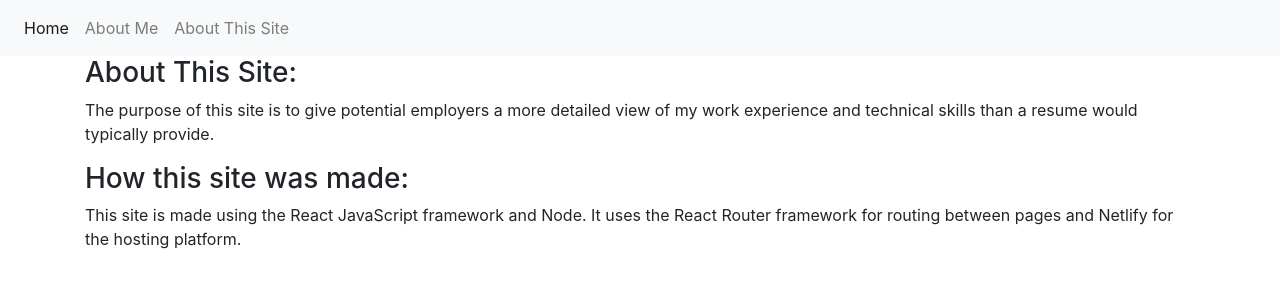
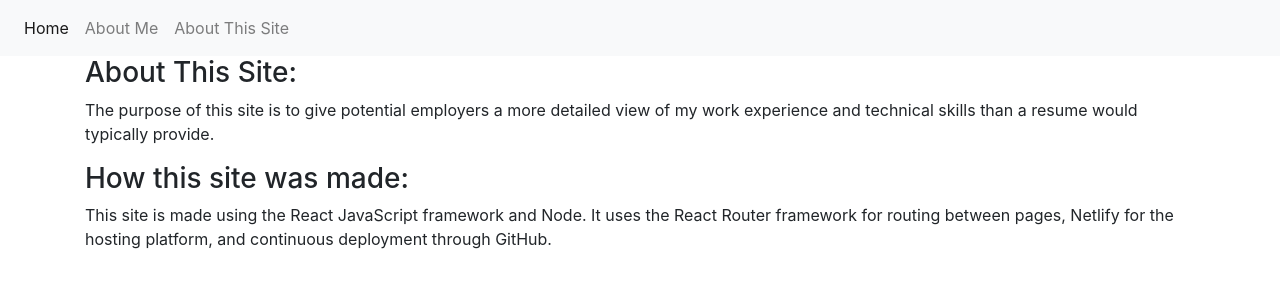
Before and after one commit to ddalton299/portfoliosite, a React (Create React App) app: page /AboutSite in a window 1280 px wide. Shown: the top 300 px of the page. Built offline with nearby package versions, Linux system fonts and the light colour scheme.

Commit message:
Link to Source

```diff
--- a/src/components/pages/AboutMe.js
+++ b/src/components/pages/AboutMe.js
@@ -108,14 +108,14 @@ export default function AboutMe(){
                 <h3>Certifications:</h3>
                     <ul>
                         <li>CompTIA A+ ce certification</li>
-                        <li>I am currently pursing my CCNA</li>
+                        <li>I am currently pursuing my CCNA</li>
                     </ul>
                 <h3>Below are links to some programming projects that I have done.</h3>
                 <li><a href="https://gitlab.com/Denzel.Dalton/colourgame">Javascript based colour guessing game.</a></li>
                 <li><a href="https://gitlab.com/Denzel.Dalton/caesercipher/-/blob/master/TextCipherTool.py">Caesar Cipher in python.</a></li>
                 <li><a href="https://gitlab.com/Denzel.Dalton/conversion-calculator-for-android">Conversion Calculator in Java for Android Operating System.</a></li>
                 <li><a href="https://play.google.com/store/apps/details?id=com.converter.conversioncalculator">You may also download the Conversion Calculator from the google play store onto your android device.</a></li>
-                <li><a href="#">This site</a></li>
+                <li><a href="https://github.com/ddalton299/portfoliosite">This site</a></li>
             </div>
         </div>
     );
--- a/src/components/pages/AboutSite.js
+++ b/src/components/pages/AboutSite.js
@@ -12,7 +12,7 @@ export default function AboutSite(){
                 <h3>How this site was made:</h3>
                 <p>
                     This site is made using the React JavaScript framework and Node. It uses the React Router framework
-                    for routing between pages and Netlify for the hosting platform.
+                    for routing between pages, Netlify for the hosting platform, and continuous deployment through GitHub.
                 </p>
             </div>
         </div>
```
